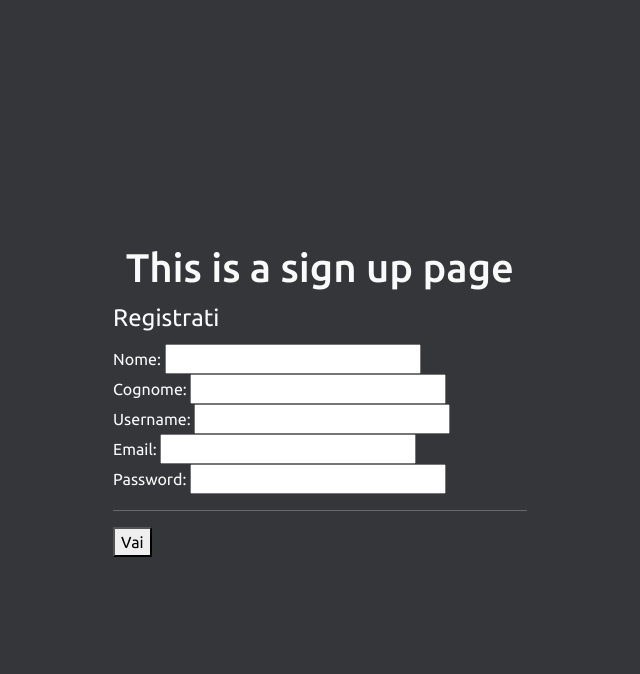
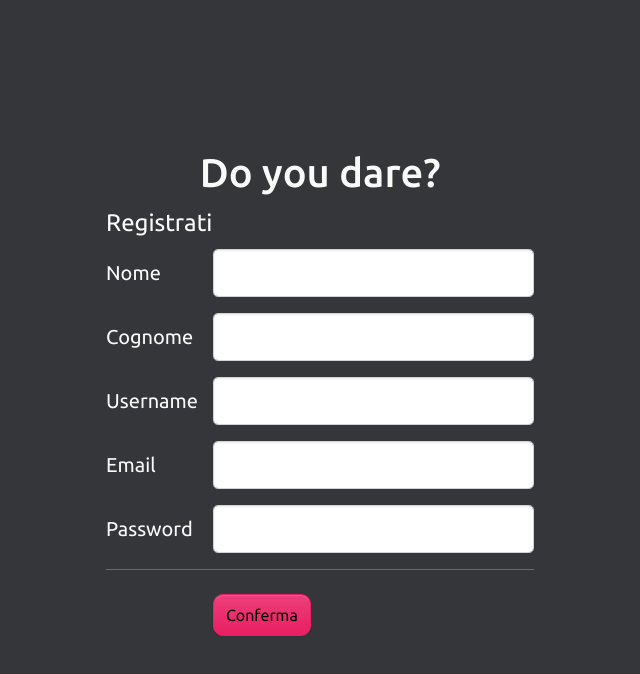
Before and after one commit to Bylothink/do-you-dare, a Vue app: page /sign-up in a window 1280 px wide. Shown: the top 674 px of the page, without its empty margins (320-960 px from the left). Built offline with nearby package versions, Linux system fonts and the light colour scheme.

Commit message:
Form di registrazione corretto e modificato

```diff
--- a/src/pages/SignUpPage.vue
+++ b/src/pages/SignUpPage.vue
@@ -1,38 +1,68 @@
 /* eslint-disable camelcase */
 <template>
     <CenteredLayout id="sign-up-page" tag="main">
-        <h1>This is a sign up page</h1>
+        <h1>Do you dare?</h1>
         <form @submit.prevent="onSubmit">
             <fieldset>
                 <legend>Registrati</legend>
-                <label>
-                    Nome:
-                    <input v-model="firstName" type="text" />
-                </label>
-                <br />
-                <label>
-                    Cognome:
-                    <input v-model="lastName" type="text" />
-                </label>
-                <br />
-                <label>
-                    Username:
-                    <input v-model="username" type="text" />
-                </label>
-                <br />
-                <label>
-                    Email:
-                    <input v-model="email" type="text" />
-                </label>
-                <br />
-                <label>
-                    Password:
-                    <input v-model="password" type="password" />
-                </label>
+                <div class="row mb-3">
+                    <label for="fName" class="col-sm-3 col-form-label col-form-label-lg">Nome</label>
+                    <div class="col-sm-9">
+                        <input id="fName"
+                               v-model="firstName"
+                               type="text"
+                               class="form-control form-control-lg"
+                               required />
+                    </div>
+                </div>
+                <div class="row mb-3">
+                    <label for="lName" class="col-sm-3 col-form-label col-form-label-lg">Cognome</label>
+                    <div class="col-sm-9">
+                        <input id="lName"
+                               v-model="lastName"
+                               type="text"
+                               class="form-control form-control-lg"
+                               required />
+                    </div>
+                </div>
+                <div class="row mb-3">
+                    <label for="user" class="col-sm-3 col-form-label col-form-label-lg">Username</label>
+                    <div class="col-sm-9">
+                        <input id="user"
+                               v-model="username"
+                               type="text"
+                               class="form-control form-control-lg"
+                               required />
+                    </div>
+                </div>
+                <div class="row mb-3">
+                    <label for="userEmail" class="col-sm-3 col-form-label col-form-label-lg">Email</label>
+                    <div class="col-sm-9">
+                        <input id="userEmail"
+                               v-model="email"
+                               type="email"
+                               class="form-control form-control-lg"
+                               required />
+                    </div>
+                </div>
+                <div class="row mb-3">
+                    <label for="pw" class="col-sm-3 col-form-label col-form-label-lg">Password</label>
+                    <div class="col-sm-9">
+                        <input id="pw"
+                               v-model="password"
+                               type="password"
+                               class="form-control form-control-lg"
+                               required />
+                    </div>
+                </div>
                 <hr />
-                <button type="submit">
-                    Vai
-                </button>
+                <div class="row mb-3 mt-4">
+                    <div class="col-sm-9 offset-sm-3">
+                        <button class="form control form-control-lg btn btn-primary" type="submit">
+                            Conferma
+                        </button>
+                    </div>
+                </div>
             </fieldset>
         </form>
     </CenteredLayout>
@@ -72,4 +102,11 @@
 </script>
 
 <style lang="scss" scoped>
+    #sing-up-page
+    {
+        .btn.btn-primary
+        {
+            width: 100%;
+        }
+    }
 </style>
```
